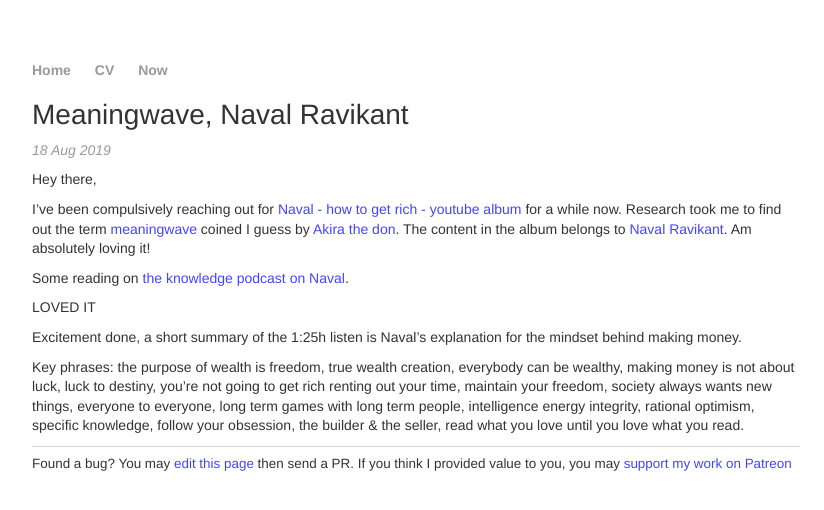
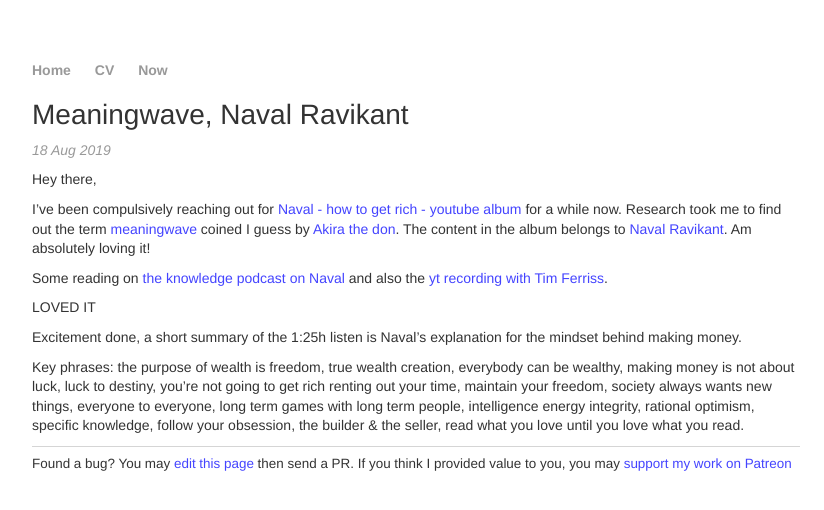
Before and after one commit to anrei0000/anrei0000.github.io, a Jekyll site: the page built from _posts/2019-08-18-naval-ravikant-meaningwave.md, in a window 1280 px wide. Shown: the top 510 px of the page, without its empty margins (224-1048 px from the left). Built offline with Jekyll 4.4.1, drawn with Linux system fonts in a browser that asks for light colours; nearby versions of some CDN libraries; a style sheet for code colours, icons or effects is not loaded.

Commit message:
- naval ravikant

```diff
--- a/_posts/2019-08-18-naval-ravikant-meaningwave.md
+++ b/_posts/2019-08-18-naval-ravikant-meaningwave.md
@@ -10,7 +10,8 @@
 coined I guess by [Akira the don](https://www.akirathedon.com/). The content in the album belongs
 to [Naval Ravikant](https://about.me/naval). Am absolutely loving it!
 
-Some reading on [the knowledge podcast on Naval](https://fs.blog/wp-content/uploads/2017/02/Naval-Ravikant-TKP.pdf).
+Some reading on [the knowledge podcast on Naval](https://fs.blog/wp-content/uploads/2017/02/Naval-Ravikant-TKP.pdf)
+and also the [yt recording with Tim Ferriss](https://www.youtube.com/watch?v=-7J-Gwc9pVg).
 
 LOVED IT
 
```
